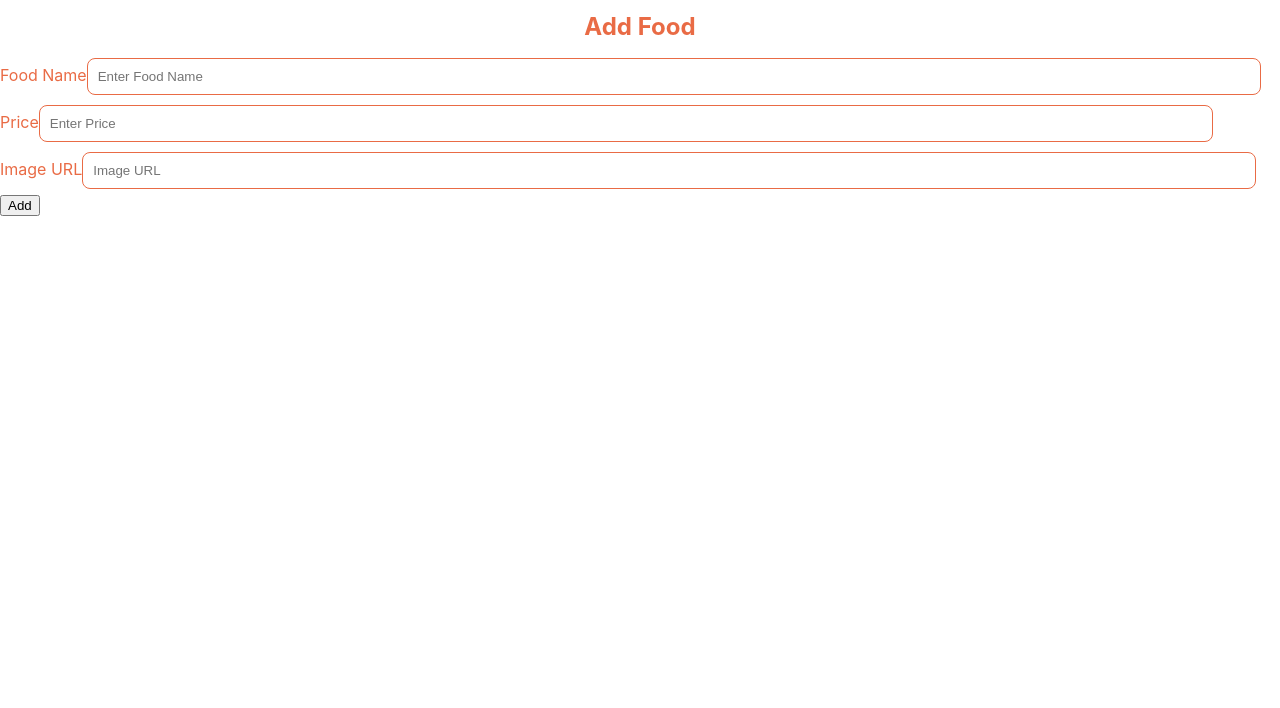
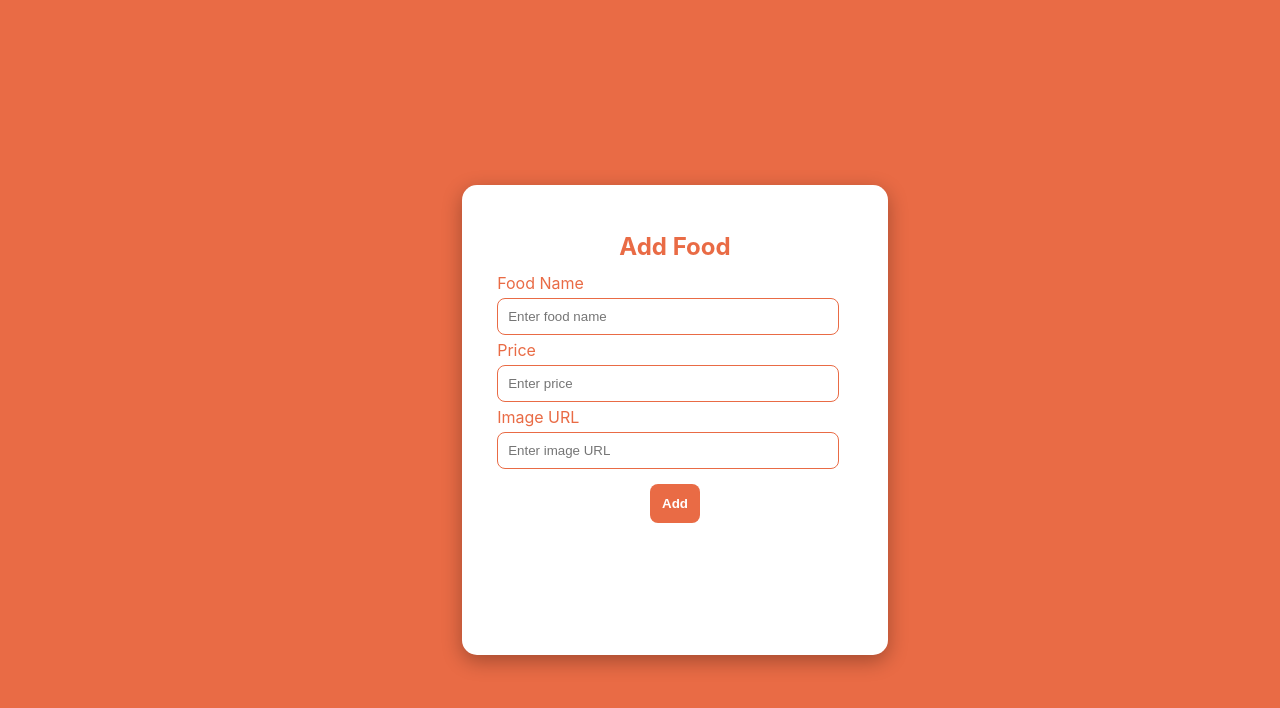
Before and after one commit to Kirubel-Enyew27/restaurant-dashboard, a React (Create React App) app: page /food/add in a window 1280 px wide. Shown: the top 708 px of the page. Built offline with nearby package versions, Linux system fonts and the light colour scheme.

Commit message:
added styles

```diff
--- a/src/component/food/add-food/add-food.js
+++ b/src/component/food/add-food/add-food.js
@@ -1,82 +1,119 @@
 import React, { useState } from "react";
-import { Form, Button, Container, Row, Col, Alert } from "react-bootstrap";
+import {
+  Button,
+  Card,
+  Col,
+  Container,
+  Form,
+  Row,
+  Spinner,
+} from "react-bootstrap";
+import { toast, ToastContainer } from "react-toastify";
+import "react-toastify/dist/ReactToastify.css";
+import "../../admin/login/login.css"; // Reuse login styles
 import Axios from "../../axiosInstance/axiosInstance";
 
 function Add() {
   const [name, setName] = useState("");
-  const [price, setPrice] = useState();
+  const [price, setPrice] = useState("");
   const [img_url, setImgUrl] = useState("");
-  const [message, setMessage] = useState("");
-  const [error, setError] = useState(false);
+  const [loading, setLoading] = useState(false);
 
   const handleSubmit = async (event) => {
     event.preventDefault();
 
+    if (!name.trim() || !price || !img_url.trim()) {
+      toast.error("All fields are required");
+      return;
+    }
+
     const foodData = {
-      name,
+      name: name.trim(),
       price,
-      img_url,
+      img_url: img_url.trim(),
     };
+
+    setLoading(true);
 
     try {
       const response = await Axios.post("/v1/food/add", foodData);
-      setMessage(response.data.data.message || "food added successfully!");
-      setError(false);
+      toast.success(
+        response?.data?.data?.message || "Food added successfully!"
+      );
       setName("");
-      setPrice();
+      setPrice("");
       setImgUrl("");
     } catch (err) {
-      setMessage(err.response?.data?.message || "failed to add food");
-      setError(true);
+      toast.error(err.response?.data?.message || "Failed to add food");
+    } finally {
+      setLoading(false);
     }
   };
 
   return (
+    <div className="login-container">
+      <ToastContainer position="top-right" autoClose={3000} />
       <Container>
-      <Row className="justify-content-md-center mt-5">
-        <Col xs={12} md={6}>
+        <Row className="justify-content-center">
+          <Col xs={12} md={6} lg={5}>
+            <Card className="login-card">
+              <Card.Body>
                 <h2 className="text-center mb-4">Add Food</h2>
-          {message && (
-            <Alert variant={error ? "danger" : "success"}>{message}</Alert>
-          )}
                 <Form onSubmit={handleSubmit}>
-            <Form.Group className="mb-3" controlId="formName">
+                  <Form.Group controlId="formName" className="mb-3">
                     <Form.Label>Food Name</Form.Label>
                     <Form.Control
                       type="text"
-                placeholder="Enter Food Name"
+                      placeholder="Enter food name"
                       value={name}
                       onChange={(e) => setName(e.target.value)}
                       required
                     />
                   </Form.Group>
-            <Form.Group className="mb-3" controlId="formPrice">
+
+                  <Form.Group controlId="formPrice" className="mb-3">
                     <Form.Label>Price</Form.Label>
                     <Form.Control
                       type="number"
-                placeholder="Enter Price"
+                      placeholder="Enter price"
                       value={price}
                       onChange={(e) => setPrice(e.target.value)}
                       required
                     />
                   </Form.Group>
-            <Form.Group className="mb-3" controlId="formImage">
+
+                  <Form.Group controlId="formImage" className="mb-3">
                     <Form.Label>Image URL</Form.Label>
                     <Form.Control
                       type="text"
-                placeholder="Image URL"
+                      placeholder="Enter image URL"
                       value={img_url}
                       onChange={(e) => setImgUrl(e.target.value)}
                       required
                     />
                   </Form.Group>
-            <Button variant="primary" type="submit" className="w-100">
-              Add
+
+                  <div className="text-center">
+                    <Button
+                      variant="primary"
+                      type="submit"
+                      className="login-btn mt-3 w-50"
+                      disabled={loading}
+                    >
+                      {loading ? (
+                        <Spinner as="span" animation="border" size="sm" />
+                      ) : (
+                        "Add"
+                      )}
                     </Button>
+                  </div>
                 </Form>
+              </Card.Body>
+            </Card>
           </Col>
         </Row>
       </Container>
+    </div>
   );
 }
 
```
Lines whose indentation alone changed are shown as unchanged.
